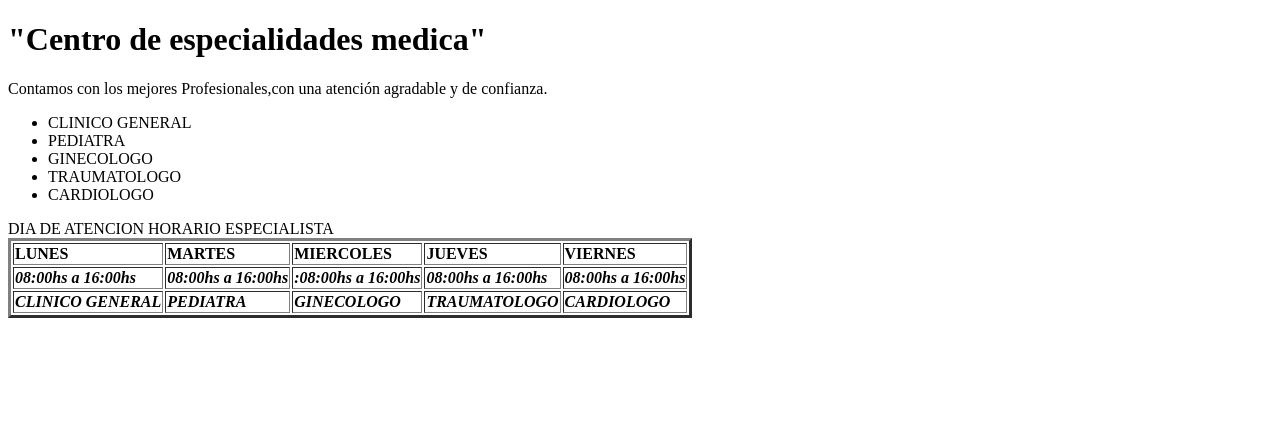
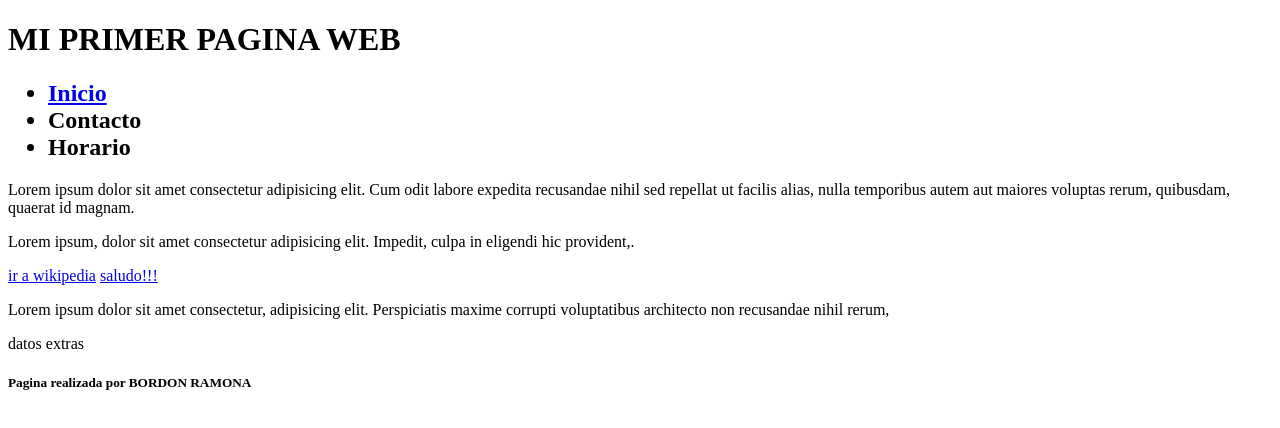
Before and after one commit to Bordon-Ramona/CLASE2-HTML, a plain HTML site: page index.html in a window 1280 px wide. Drawn offline with Linux system fonts and the light colour scheme.

Commit message:
Add files via upload

```diff
--- a/index.html
+++ b/index.html
@@ -3,50 +3,42 @@
 <head>
     <meta charset="UTF-8">
     <meta name="viewport" content="width=device-width, initial-scale=1.0">
-    <title>Document</title>
+    <title>ETIQUETAS HTML</title>
 </head>
-
-<body>
-
- <h1>"Centro de especialidades  medica"</h1>
-<p>Contamos con los mejores Profesionales,con una atención agradable y de confianza.</p>
-
-    <ul>
-        <li>CLINICO GENERAL</li>
-        <li>PEDIATRA</li>
-        <li>GINECOLOGO</li>
-        <li>TRAUMATOLOGO</li>
-        <li>CARDIOLOGO</li>
-    </ul>
-    <tr>
-        <td>DIA DE ATENCION</td>
-        <td>HORARIO</td>
-        <td>ESPECIALISTA</td>
+        <body>
+    <header>
+    <h1>MI PRIMER PAGINA WEB</h1>
+    <nav>
+<ul>
+    <h2>
+    <li><a href="inicio.html"target="-blank">Inicio</a></li>
+    <li>Contacto</li>
+    <li>Horario</li>
+    </h2>
+</ul>
     </nav>
-</ul>
-<table border="3">
-    <tr>
-        <td><strong>LUNES</strong></td>
-        <td><strong>MARTES</strong></td>
-        <td><strong>MIERCOLES</strong></td>
-        <td><strong>JUEVES</strong></td>
-        <td><strong>VIERNES</strong></td>
-    </tr>
-       <td><strong><em>08:00hs a 16:00hs</em></strong></td>
-       <td><strong><em>08:00hs a 16:00hs</em></strong></td>
-       <td><strong><em>:08:00hs a 16:00hs</em></strong></td>
-       <td><strong><em>08:00hs a 16:00hs</em></strong></td>
-       <td><strong><em>08:00hs a 16:00hs</em></strong></td>
-    <tr>
-       <td><strong><em>CLINICO GENERAL</em></strong></td>
-       <td><strong><em>PEDIATRA</em></strong></td>
-       <td><strong><em>GINECOLOGO</em></strong></td>
-       <td><strong><em>TRAUMATOLOGO</em></strong></td>
-       <td><strong><em>CARDIOLOGO</em></strong></td>
-    </tr>
-
-
-</table>
-
+</header>
+<main>
+    <section>
+        <article>
+    <p>Lorem ipsum dolor sit amet consectetur adipisicing elit. Cum odit labore expedita recusandae nihil sed repellat ut facilis alias, nulla temporibus autem aut maiores voluptas rerum, quibusdam, quaerat id magnam.</p>
+        </article>
+        <article>
+<p>Lorem ipsum, dolor sit amet consectetur adipisicing elit. Impedit, culpa in eligendi hic provident,.</p>
+        </article>
+    <a href="https://es.wikipedia.org/wiki/Wikipedia:Bienvenidos" target="_blank">ir a wikipedia</a>
+    <a href="pagina1.html"target="-blank">saludo!!!</a>
+</section>
+<section>
+    <div><p>Lorem ipsum dolor sit amet consectetur, adipisicing elit. Perspiciatis maxime corrupti voluptatibus architecto non recusandae nihil rerum,</p>
+    </div>
+</section>
+</main>
+<aside>
+    datos extras
+</aside>
+<footer>
+    <h5>Pagina realizada por BORDON RAMONA</h5>
+</footer>
 </body>
 </html>
```
Also changed, not shown: formulario.html (added, +34 -0 lines), inicio.html (added, +11 -0 lines), pagina1.html (added, +12 -0 lines).
